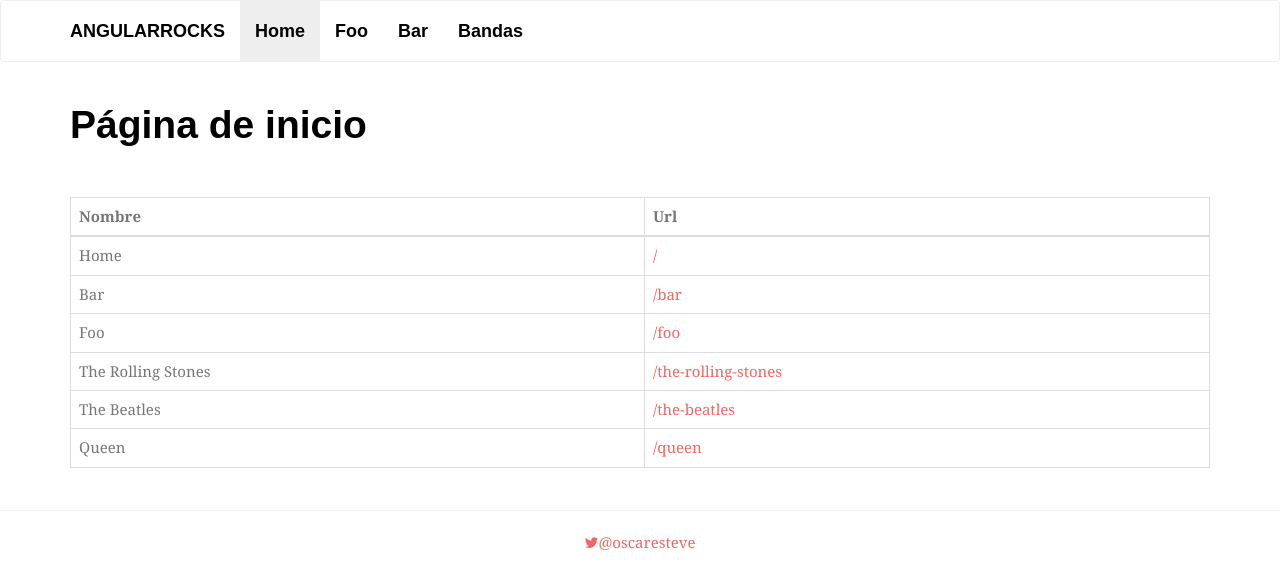
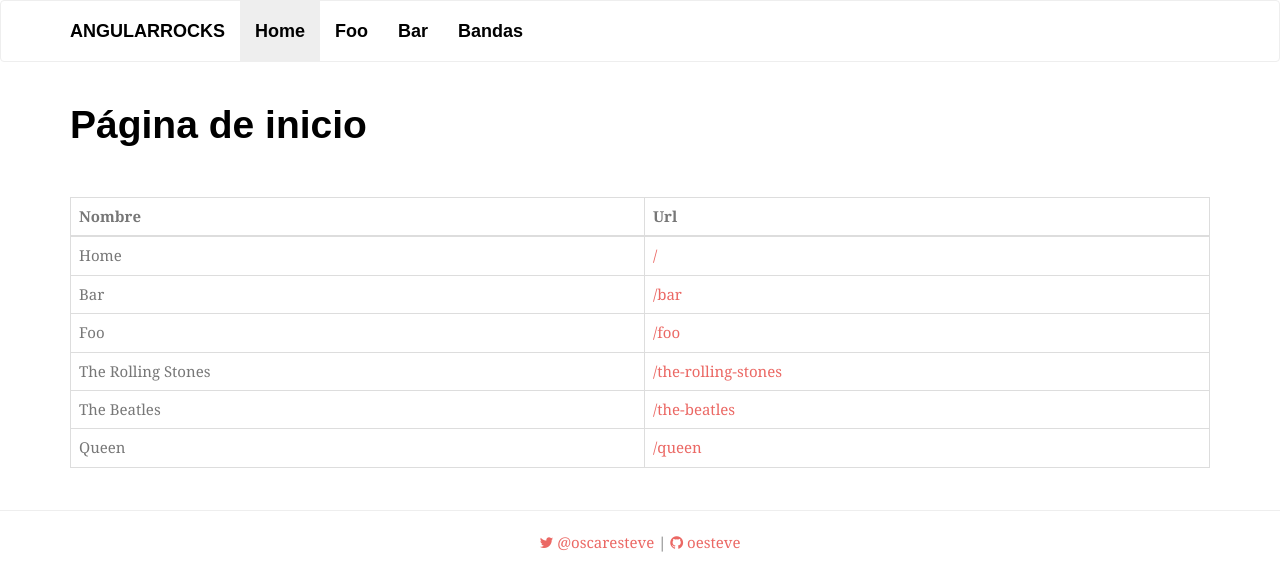
Before and after one commit to oesteve/angularRocks, a website: page web/index.html in a window 1280 px wide. Drawn offline with Linux system fonts and the light colour scheme; a web font is replaced by a local one.

Commit message:
Distribución actualizada

```diff
--- a/web/index.html
+++ b/web/index.html
@@ -1,3 +1,3 @@
 <!doctype html> <html class="no-js" ng-app="angularRocksApp"> <head> <meta charset="utf-8"> <title ng-bind="title">Angular Rocks</title> <meta name="description" content="{{ description }}"> <meta name="keywords" content="{{ keywords.join(' ') }}"> <meta name="viewport" content="width=device-width"> <!-- Place favicon.ico and apple-touch-icon.png in the root directory --> <link rel="stylesheet" href="styles/vendor.css"> <link rel="stylesheet" href="styles/main.css">  <body> <!--[if lt IE 7]>
           <p class="browsehappy">You are using an <strong>outdated</strong> browser. Please <a href="http://browsehappy.com/">upgrade your browser</a> to improve your experience.</p>
-        <![endif]--> <!-- Add your site or application content here --> <div class="header"> <div class="navbar navbar-default" role="navigation"> <div class="container"> <div class="navbar-header"> <button type="button" class="navbar-toggle collapsed" data-toggle="collapse" data-target="#js-navbar-collapse"> <span class="sr-only">Toggle navigation</span> <span class="icon-bar"></span> <span class="icon-bar"></span> <span class="icon-bar"></span> </button> <a class="navbar-brand" href="#/">angularRocks</a> </div> <div class="collapse navbar-collapse" id="js-navbar-collapse"> <ul class="nav navbar-nav"> <li ng-class="{'active': route.data.tab === 'home'}"><a href="#/">Home</a></li> <li ng-class="{'active': route.data.tab === 'foo'}"><a href="#/foo">Foo</a></li> <li ng-class="{'active': route.data.tab === 'bar'}"><a href="#/bar">Bar</a></li> <li ng-class="{'active': route.data.tab === 'bands'}"><a href="#/bands">Bandas</a></li> </ul> </div> </div> </div> </div> <div class="container"> <div ng-view=""></div> </div> <hr> <div class="footer"> <div class="center"> <a href="https://twitter.com/oscaresteve"><i class="fa fa-twitter"></i>@oscaresteve</a> </div> </div> <script src="scripts/vendor.js"></script> <script src="scripts/scripts.js"></script> <script></script>
+        <![endif]--> <!-- Add your site or application content here --> <div class="header"> <div class="navbar navbar-default" role="navigation"> <div class="container"> <div class="navbar-header"> <button type="button" class="navbar-toggle collapsed" data-toggle="collapse" data-target="#js-navbar-collapse"> <span class="sr-only">Toggle navigation</span> <span class="icon-bar"></span> <span class="icon-bar"></span> <span class="icon-bar"></span> </button> <a class="navbar-brand" href="#/">angularRocks</a> </div> <div class="collapse navbar-collapse" id="js-navbar-collapse"> <ul class="nav navbar-nav"> <li ng-class="{'active': route.data.tab === 'home'}"><a href="#/">Home</a></li> <li ng-class="{'active': route.data.tab === 'foo'}"><a href="#/foo">Foo</a></li> <li ng-class="{'active': route.data.tab === 'bar'}"><a href="#/bar">Bar</a></li> <li ng-class="{'active': route.data.tab === 'bands'}"><a href="#/bands">Bandas</a></li> </ul> </div> </div> </div> </div> <div class="container"> <div ng-view=""></div> </div> <hr> <div class="footer"> <div class="center"> <a href="https://twitter.com/oscaresteve"><i class="fa fa-twitter"></i> @oscaresteve</a> | <a href="https://github.com/oesteve/angularRocks"><i class="fa fa-github"></i> oesteve</a> </div> </div> <script src="scripts/vendor.js"></script> <script src="scripts/scripts.js"></script> <script></script>
```
